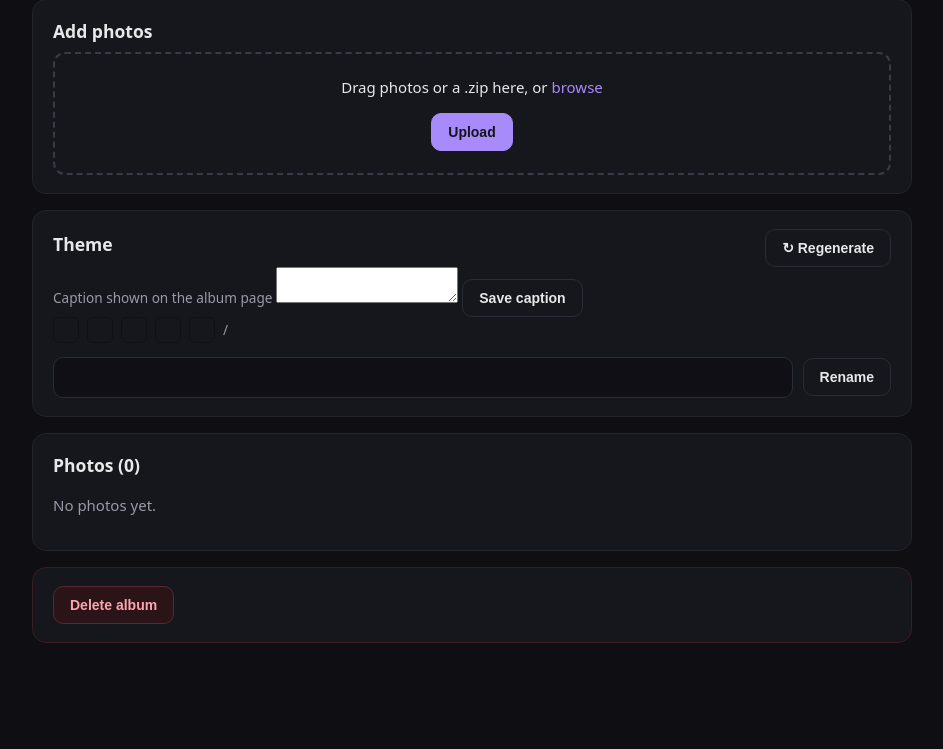
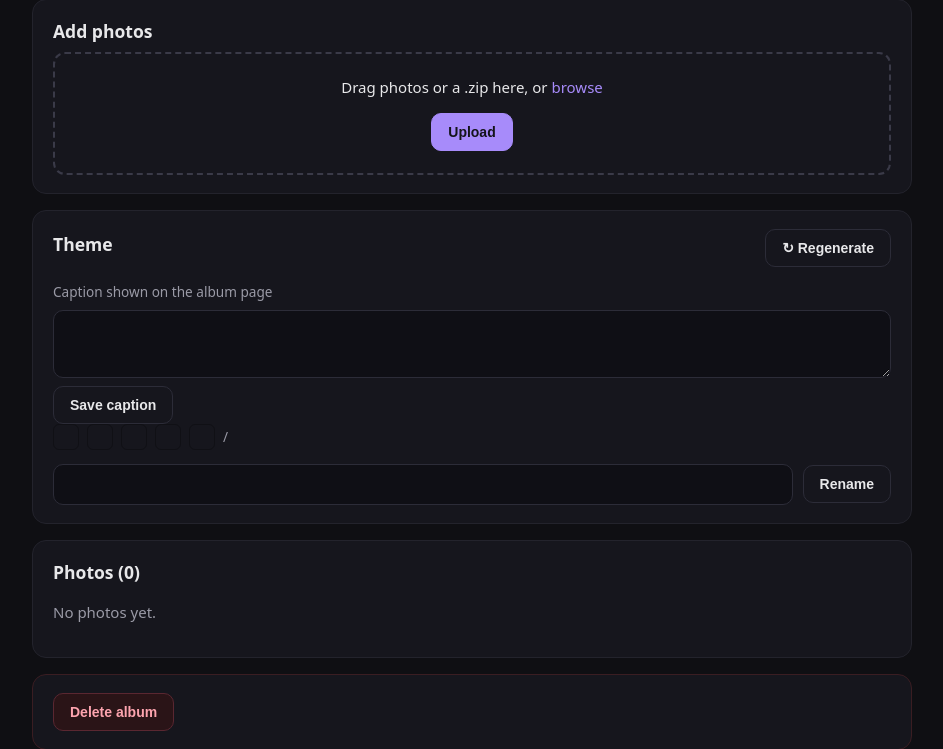
Before and after one commit to cleverdeploy/photobook, a FastAPI app: template templates/manage.html in a window 1280 px wide. Shown: the part 306-1055 px from the top of the page, without its empty margins (168-1111 px from the left). Before the commit the page ends 949 px from the top, so only its background shows below. Run offline with FastAPI, Linux system fonts and the light colour scheme; the template is opened without the code that fills it, so the values that code supplies are empty.

Commit message:
Style the editable album caption textarea in the admin Theme panel
The caption field added in a30fe90 rendered unstyled (browser-default white
box) on the dark admin panel. Extend the input styling to <textarea> and add
.theme-desc-form layout.

Co-Authored-By: Claude Opus 4.8 <noreply@anthropic.com>

```diff
--- a/static/style.css
+++ b/static/style.css
@@ -35,11 +35,14 @@ h3 { margin: 0 0 .4em; }
 .inline { display: inline; }
 .stack { display: flex; flex-direction: column; gap: 12px; }
 
-input[type=text], input[type=password] {
+input[type=text], input[type=password], textarea {
   background: #0f0f15; border: 1px solid #2c2c38; color: #e8e8ea;
   border-radius: 10px; padding: 11px 13px; font-size: 15px; width: 100%;
 }
-input:focus { outline: 2px solid #a78bfa55; border-color: #a78bfa; }
+textarea { font-family: inherit; line-height: 1.45; resize: vertical; }
+input:focus, textarea:focus { outline: 2px solid #a78bfa55; border-color: #a78bfa; }
+.theme-desc-form { display: flex; flex-direction: column; gap: 8px; margin-top: 14px; }
+.theme-desc-form button { align-self: flex-start; }
 
 .btn {
   display: inline-block; border: 1px solid #2c2c38; background: #1d1d27;
```
